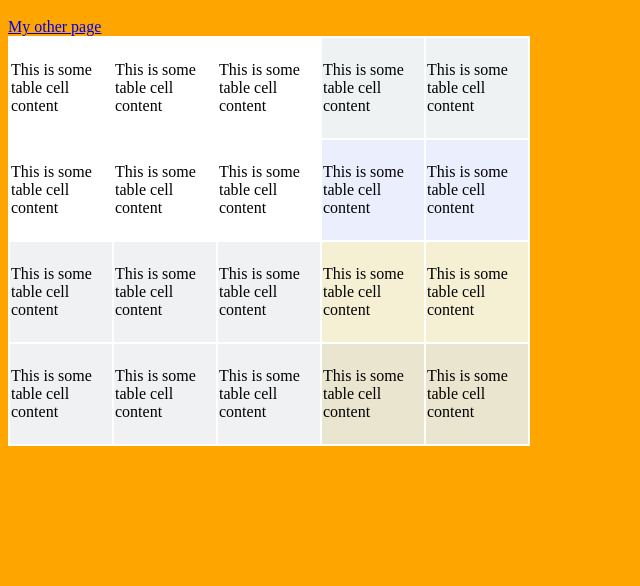
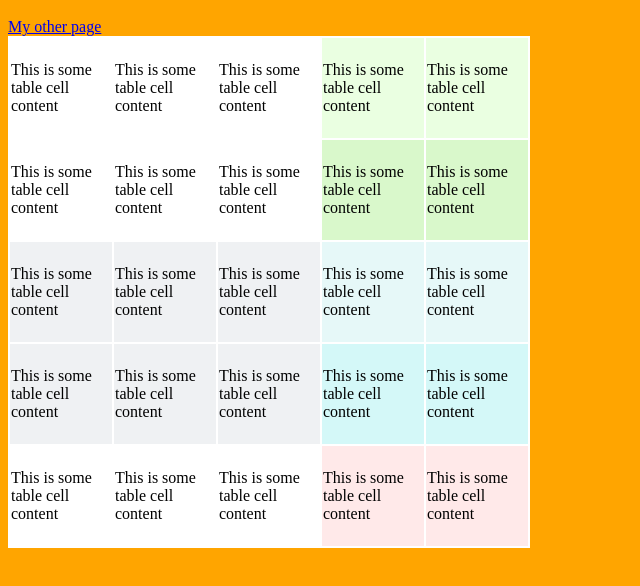
Before and after one commit to vgpro54321/Table-Css-Study, a plain HTML site: page index.html in a window 1280 px wide. Shown: the part 48-634 px from the top of the page, without its empty margins (0-640 px from the left). Drawn offline with Linux system fonts and the light colour scheme.

Commit message:
2 files modified

```diff
--- a/index.html
+++ b/index.html
@@ -37,6 +37,13 @@
         <td class="cell-detail">This is some table cell content</td>
         <td class="cell-detail">This is some table cell content</td>
       </tr>
+      <tr class="parent-primary child-none">
+        <td class="cell-master">This is some table cell content</td>
+        <td class="cell-master">This is some table cell content</td>
+        <td class="cell-master">This is some table cell content</td>
+        <td class="cell-detail">This is some table cell content</td>
+        <td class="cell-detail">This is some table cell content</td>
+      </tr>
     </table>
   </body>
 </html>
--- a/styles.css
+++ b/styles.css
@@ -23,22 +23,27 @@ td {
 
 /* Primary row -  primary child */
 .md-table .parent-primary.child-primary td.cell-detail {
-  background-color: rgb(238, 242, 243);
+  background-color: rgb(234, 255, 225);
 }
 
 /* Primary row -  alternate child */
 .md-table .parent-primary.child-alternate td.cell-detail {
-  background-color: rgb(235, 238, 252);
+  background-color: rgb(217, 248, 203);
 }
 
+/* Primary row -  alternate child */
+.md-table .parent-primary.child-none td.cell-detail,
+.md-table .parent-alternate.child-none td.cell-detail {
+  background-color: rgb(255, 233, 233);
+}
 /* Alternate row -  primary child */
 .md-table .parent-alternate.child-primary td.cell-detail {
-  background-color: rgb(245, 240, 211);
+  background-color: rgb(230, 248, 248);
 }
 
 /* Alternate row -  alternate child */
 .md-table .parent-alternate.child-alternate td.cell-detail {
-  background-color: rgb(233, 229, 206);
+  background-color: rgb(212, 248, 248);
 }
 
 /* Primary row -  primary child */
@@ -47,6 +52,8 @@ td {
 .md-table tr:hover.parent-primary.child-primary td.cell-detail,
 .md-table tr:hover.parent-primary.child-alternate td.cell-detail,
 .md-table tr:hover.parent-alternate.child-primary td.cell-detail,
-.md-table tr:hover.parent-alternate.child-alternate td.cell-detail {
+.md-table tr:hover.parent-alternate.child-alternate td.cell-detail,
+.md-table tr:hover.parent-primary.child-none td.cell-detail,
+.md-table tr:hover.parent-primary.child-none td.cell-detail {
   filter: brightness(95%);
 }
```
